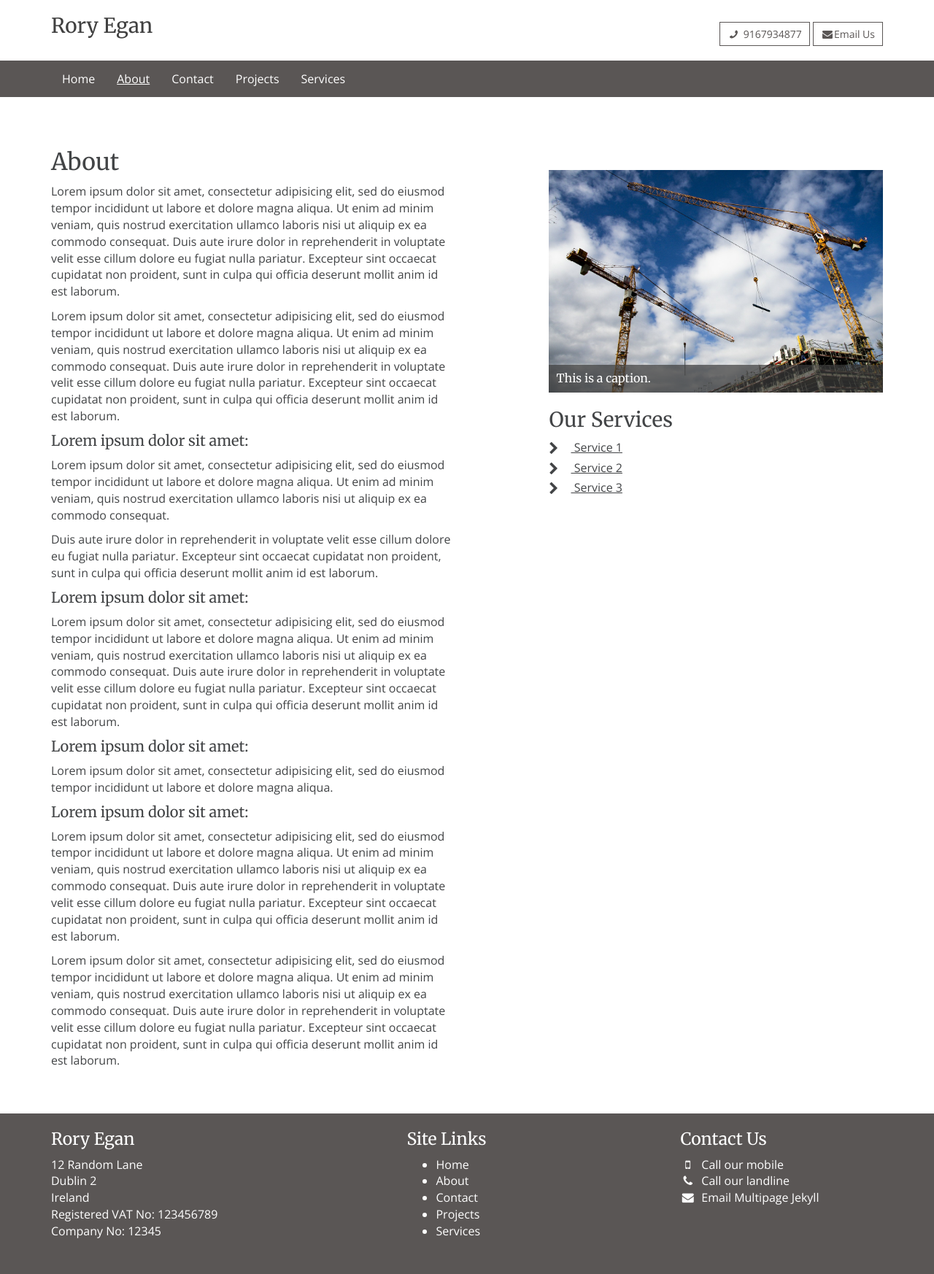
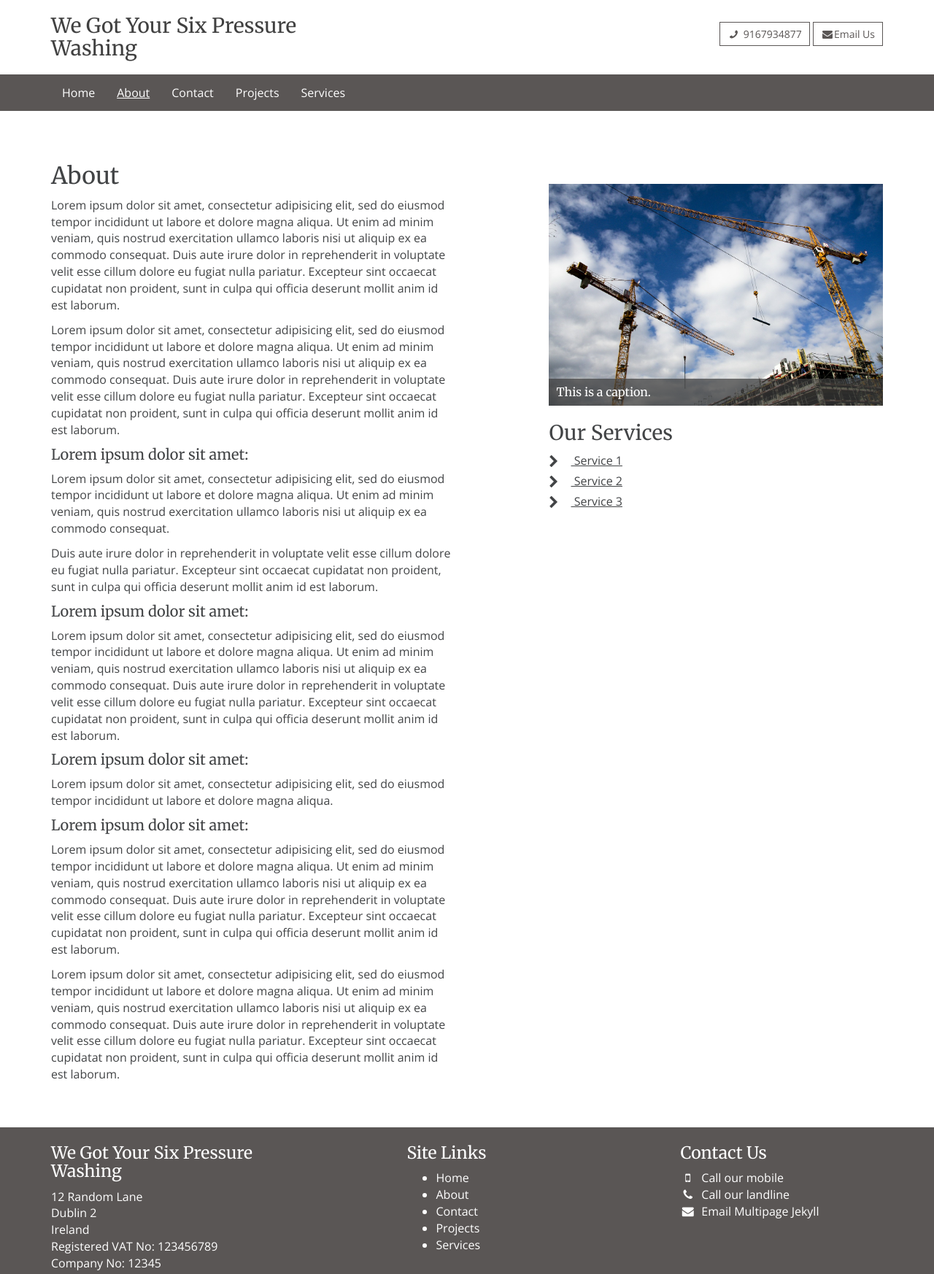
Before and after one commit to WGYSpressure/wgyspressure.github.io, a plain HTML site: page about/index.html in a window 1280 px wide. Shown: the top 1746 px of the page at 73% size. Drawn offline with nearby package versions, Linux system fonts and the light colour scheme.

Commit message:
change name

```diff
--- a/about/index.html
+++ b/about/index.html
@@ -45,7 +45,7 @@
     <div class="row">
       <div class="col-xs-12 col-sm-5">
         <div class="company-title">
-          <a href=""><h2>Rory Egan</h2></a>
+          <a href=""><h2>We Got Your Six Pressure Washing</h2></a>
         </div>
       </div>
       <div class="col-sm-5 col-sm-offset-2 hidden-xs">
@@ -221,7 +221,7 @@
       <div class="col-md-4">
         <div itemscope itemtype="http://schema.org/LocalBusiness">
 
-          <h3><span itemprop="name">Rory Egan</span></h3>
+          <h3><span itemprop="name">We Got Your Six Pressure Washing</span></h3>
 
           <div itemprop="address" itemscope itemtype="http://schema.org/PostalAddress">
 
```
